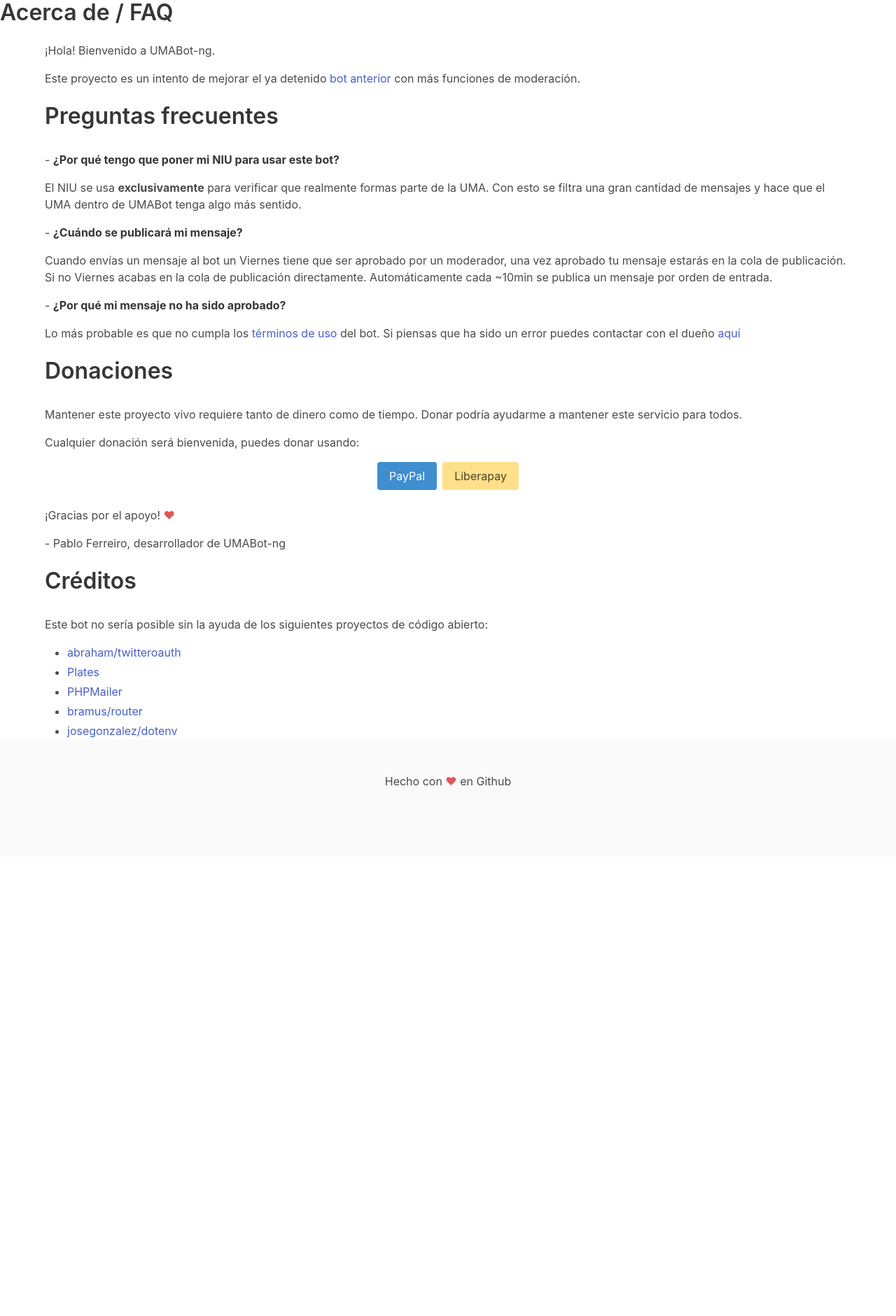
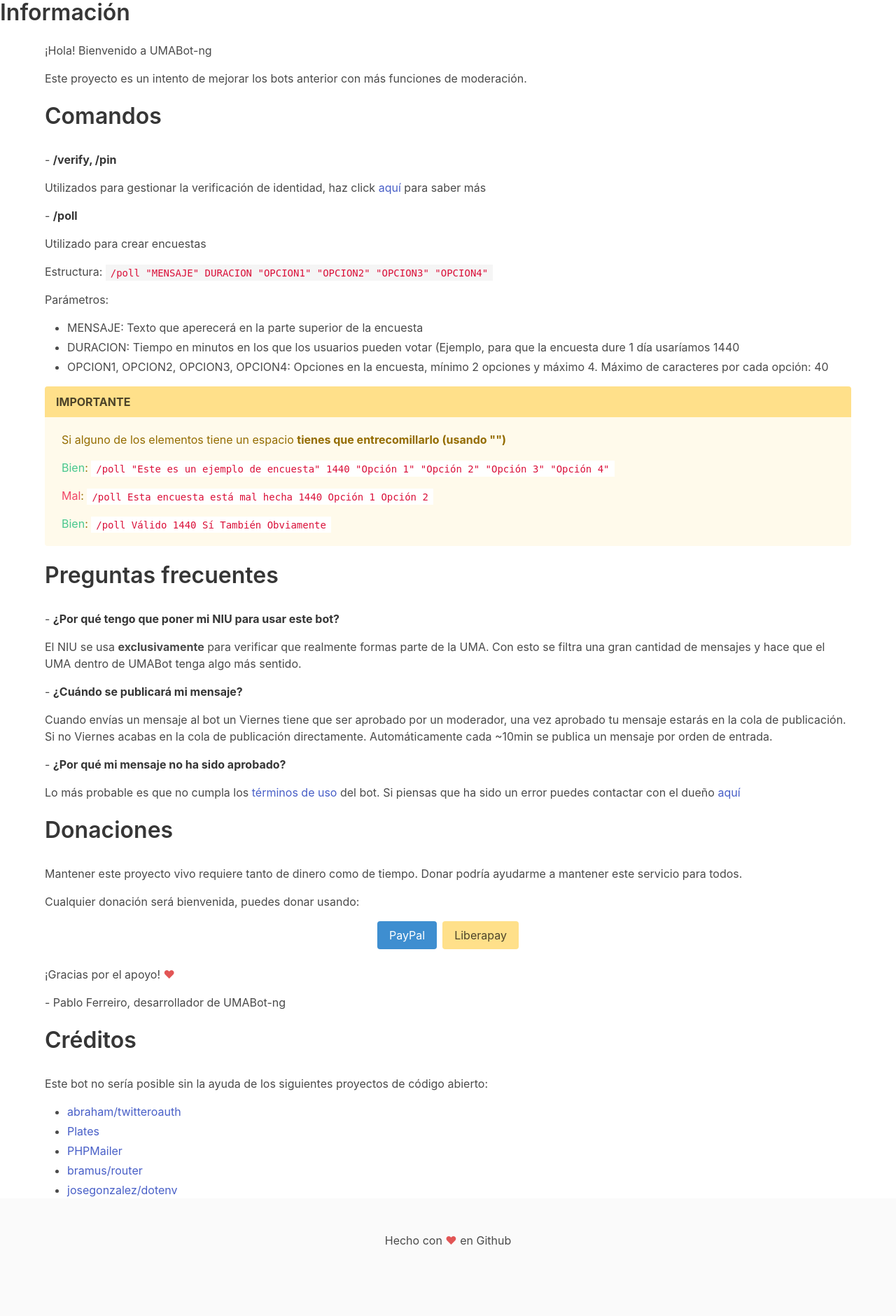
Before and after one commit to pablouser1/UMABot-ng, a PHP site: template templates/about.php in a window 1280 px wide. Shown: the whole page at 70% size. Before the commit the page ends 1122 px from the top, so only its background shows below. Run offline with PHP 8.4, Linux system fonts and the light colour scheme; the template is opened without the code that fills it: most values are stand-ins (such as "Sample title", 1, 10 or a date in 2020); data that the repository does not hold is empty; some libraries are stand-ins or nearby versions.

Commit message:
Documentación

```diff
--- a/routes.php
+++ b/routes.php
@@ -9,8 +9,8 @@ $router->get('/about', function () {
     Wrappers::plates('about');
 });
 
-$router->get('/howto', function () {
-    Wrappers::plates('howto');
+$router->get('/verify', function () {
+    Wrappers::plates('verify');
 });
 
 $router->get('/terms', function () {
--- a/src/Constants/Links.php
+++ b/src/Constants/Links.php
@@ -4,12 +4,12 @@ namespace App\Constants;
 abstract class Links {
     const list = [
         [
-            'name' => 'Cómo usar',
-            'endpoint' => '/howto',
+            'name' => 'Verificación',
+            'endpoint' => '/verify',
             'color' => 'is-primary'
         ],
         [
-            'name' => 'Acerca de / FAQ',
+            'name' => 'Información',
             'endpoint' => '/about',
             'color' => 'is-info'
         ],
--- a/src/MessageHandler.php
+++ b/src/MessageHandler.php
@@ -58,8 +58,8 @@ class MessageHandler {
                 $res = 'Ha habido un error al registrar tu mensaje, por favor inténtalo de nuevo más tarde';
             }
         } else {
-            $howto = Misc::url('/howto');
-            $res = "No tienes la cuenta verificada para poder enviar mensajes, más información en: {$howto}";
+            $verify = Misc::url('/verify');
+            $res = "No tienes la cuenta verificada para poder enviar mensajes, más información en: {$verify}";
         }
 
         $twitter->reply($res, $user_id);
--- a/templates/about.php
+++ b/templates/about.php
@@ -1,12 +1,37 @@
-<?php $this->layout('layouts/default', ['title' => 'Acerca de / FAQ']) ?>
+<?php $this->layout('layouts/default', ['title' => 'Información']) ?>
 
 <?php $this->start('header') ?>
-    <p class="title">Acerca de / FAQ</p>
+    <p class="title">Información</p>
 <?php $this->stop() ?>
 <div class="container">
     <div class="content">
-        <p>¡Hola! Bienvenido a UMABot-ng.</p>
-        <p>Este proyecto es un intento de mejorar el ya detenido <a href="https://twitter.com/bot_UMA_">bot anterior</a> con más funciones de moderación.</p>
+        <p>¡Hola! Bienvenido a UMABot-ng</p>
+        <p>Este proyecto es un intento de mejorar los bots anterior</a> con más funciones de moderación.</p>
+    </div>
+    <div class="content">
+        <p class="title">Comandos</p>
+        <p>- <strong>/verify, /pin</strong></p>
+        <p>Utilizados para gestionar la verificación de identidad, haz click <a href="<?=$this->url('/verify')?>">aquí</a> para saber más</p>
+        <p>- <strong>/poll</strong></p>
+        <p>Utilizado para crear encuestas</p>
+        <p>Estructura: <code>/poll "MENSAJE" DURACION "OPCION1" "OPCION2" "OPCION3" "OPCION4"</code></p>
+        <p>Parámetros:</p>
+        <ul>
+            <li>MENSAJE: Texto que aperecerá en la parte superior de la encuesta</li>
+            <li>DURACION: Tiempo en minutos en los que los usuarios pueden votar (Ejemplo, para que la encuesta dure 1 día usaríamos 1440</li>
+            <li>OPCION1, OPCION2, OPCION3, OPCION4: Opciones en la encuesta, mínimo 2 opciones y máximo 4. Máximo de caracteres por cada opción: 40</li>
+        </ul>
+            <article class="message is-warning">
+            <div class="message-header">
+                <p>IMPORTANTE</p>
+            </div>
+            <div class="message-body">
+                <p>Si alguno de los elementos tiene un espacio <b>tienes que entrecomillarlo (usando "")</b></p>
+                <p><span class="has-text-success">Bien</span>: <code>/poll "Este es un ejemplo de encuesta" 1440 "Opción 1" "Opción 2" "Opción 3" "Opción 4"</code></p>
+                <p><span class="has-text-danger">Mal</span>: <code>/poll Esta encuesta está mal hecha 1440 Opción 1 Opción 2</code></p>
+                <p><span class="has-text-success">Bien</span>: <code>/poll Válido 1440 Sí También Obviamente</code></p>
+            </div>
+        </article>
     </div>
     <div class="content">
         <p class="title">Preguntas frecuentes</p>
--- a/templates/howto.php
+++ b/templates/verify.php
@@ -1,7 +1,7 @@
-<?php $this->layout('layouts/default', ['title' => 'Cómo usar']) ?>
+<?php $this->layout('layouts/default', ['title' => 'Verificación']) ?>
 
 <?php $this->start('header') ?>
-    <p class="title">Cómo usar</p>
+    <p class="title">Verificar cuenta</p>
 <?php $this->stop() ?>
 <div class="container">
     <article class="message is-warning">
```
Also changed, not shown: src/Mail.php (+4 -4 lines).
